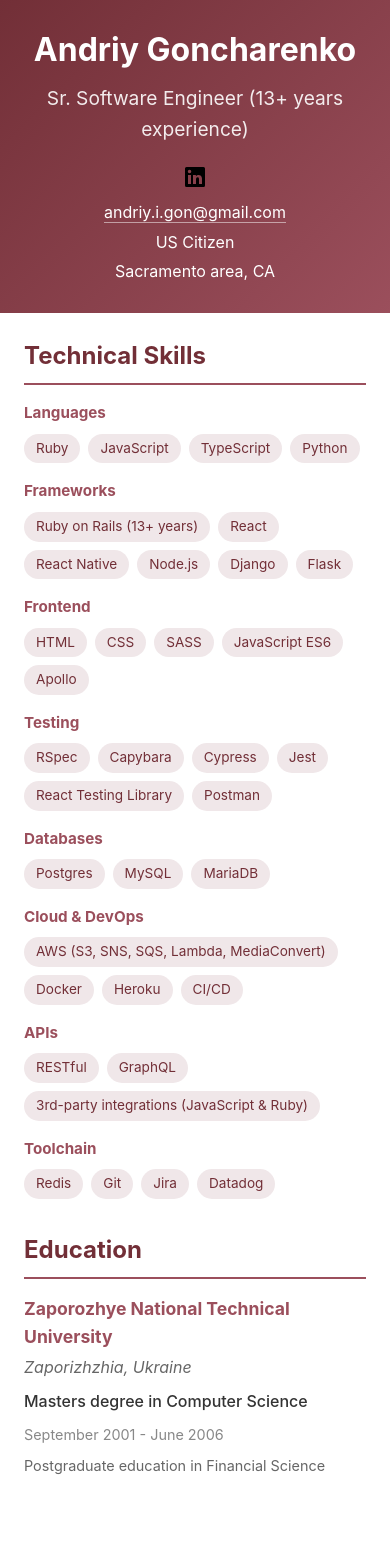
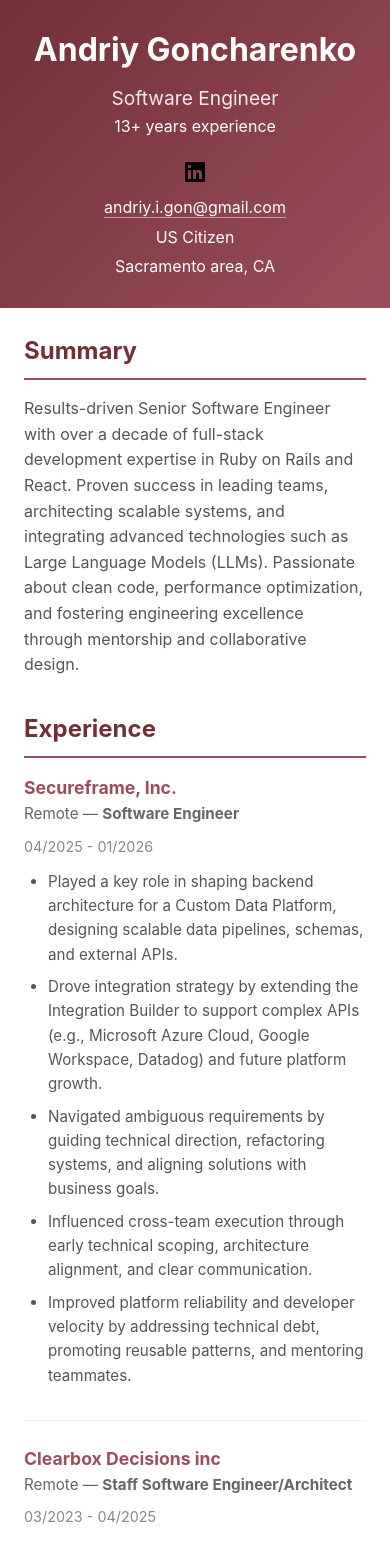
Before and after one commit to AGoncharenko/portfolio, a React (Vite) app: page / in a window 390 px wide. Shown: the top 1542 px of the page. Built offline with nearby package versions, Linux system fonts and the light colour scheme.

Commit message:
fix: mobile view

```diff
--- a/src/App.css
+++ b/src/App.css
@@ -229,13 +229,15 @@ section h2 {
   .main-content {
     grid-template-columns: 1fr;
     padding: 1.5rem;
-  }
-
-  .right-column {
-    order: -1;
+    gap: 0;
   }
 
   .experience-header {
     flex-direction: column;
   }
+
+  .experience-item:last-child {
+    padding-bottom: 0;
+    margin-bottom: 0;
+  }
 }
--- a/src/components/Education.jsx
+++ b/src/components/Education.jsx
@@ -3,7 +3,7 @@ function Education() {
     <section className="education">
       <h2>Education</h2>
       <div className="education-item">
-        <h3>Zaporozhye National Technical University</h3>
+        <h3>Zaporizhia National Technical University</h3>
         <p className="location">Zaporizhzhia, Ukraine</p>
         <p className="degree">Masters degree in Computer Science</p>
         <p className="period">September 2001 - June 2006</p>
--- a/src/components/Experience.jsx
+++ b/src/components/Experience.jsx
@@ -1,4 +1,17 @@
 const experiences = [
+  {
+    company: "Secureframe, Inc.",
+    location: "Remote",
+    title: "Software Engineer",
+    period: "04/2025 - 01/2026",
+    highlights: [
+      "Played a key role in shaping backend architecture for a Custom Data Platform, designing scalable data pipelines, schemas, and external APIs.",
+      "Drove integration strategy by extending the Integration Builder to support complex APIs (e.g., Microsoft Azure Cloud, Google Workspace, Datadog) and future platform growth.",
+      "Navigated ambiguous requirements by guiding technical direction, refactoring systems, and aligning solutions with business goals.",
+      "Influenced cross-team execution through early technical scoping, architecture alignment, and clear communication.",
+      "Improved platform reliability and developer velocity by addressing technical debt, promoting reusable patterns, and mentoring teammates."
+    ],
+  },
   {
     company: "Clearbox Decisions inc",
     location: "Remote",
--- a/src/components/Header.jsx
+++ b/src/components/Header.jsx
@@ -7,7 +7,8 @@ function Header() {
       <div className="header-content">
         <div className="header-main">
           <h1>Andriy Goncharenko</h1>
-          <p className="title">Sr. Software Engineer ({getYearsExperience()}+ years experience)</p>
+          <p className="title">Software Engineer</p>
+          <p>{getYearsExperience()}+ years experience</p>
         </div>
         <div className="header-contact">
           <p>
```
Also changed, not shown: 5 other files (tests, documents, lock files or other folders).
